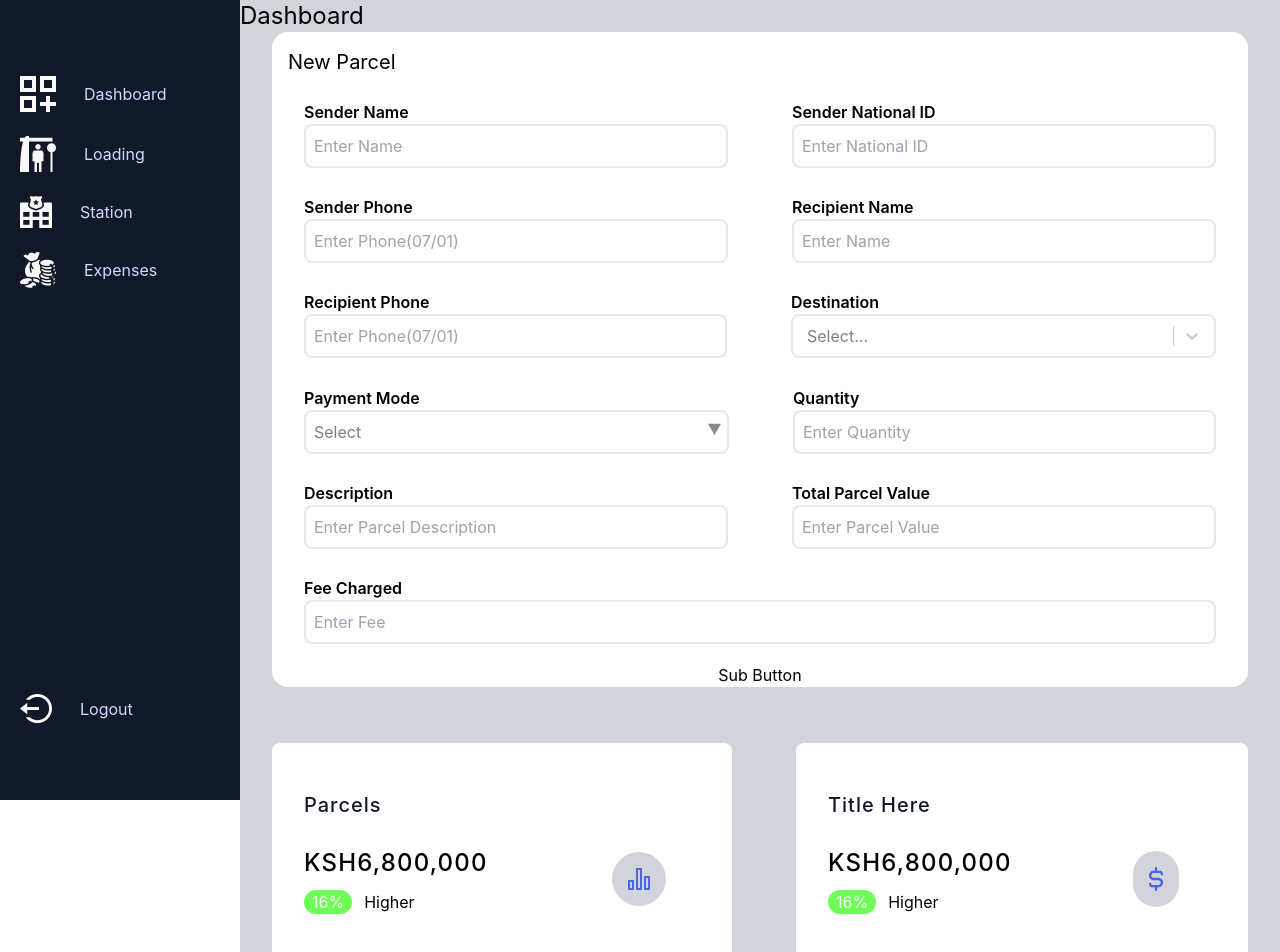
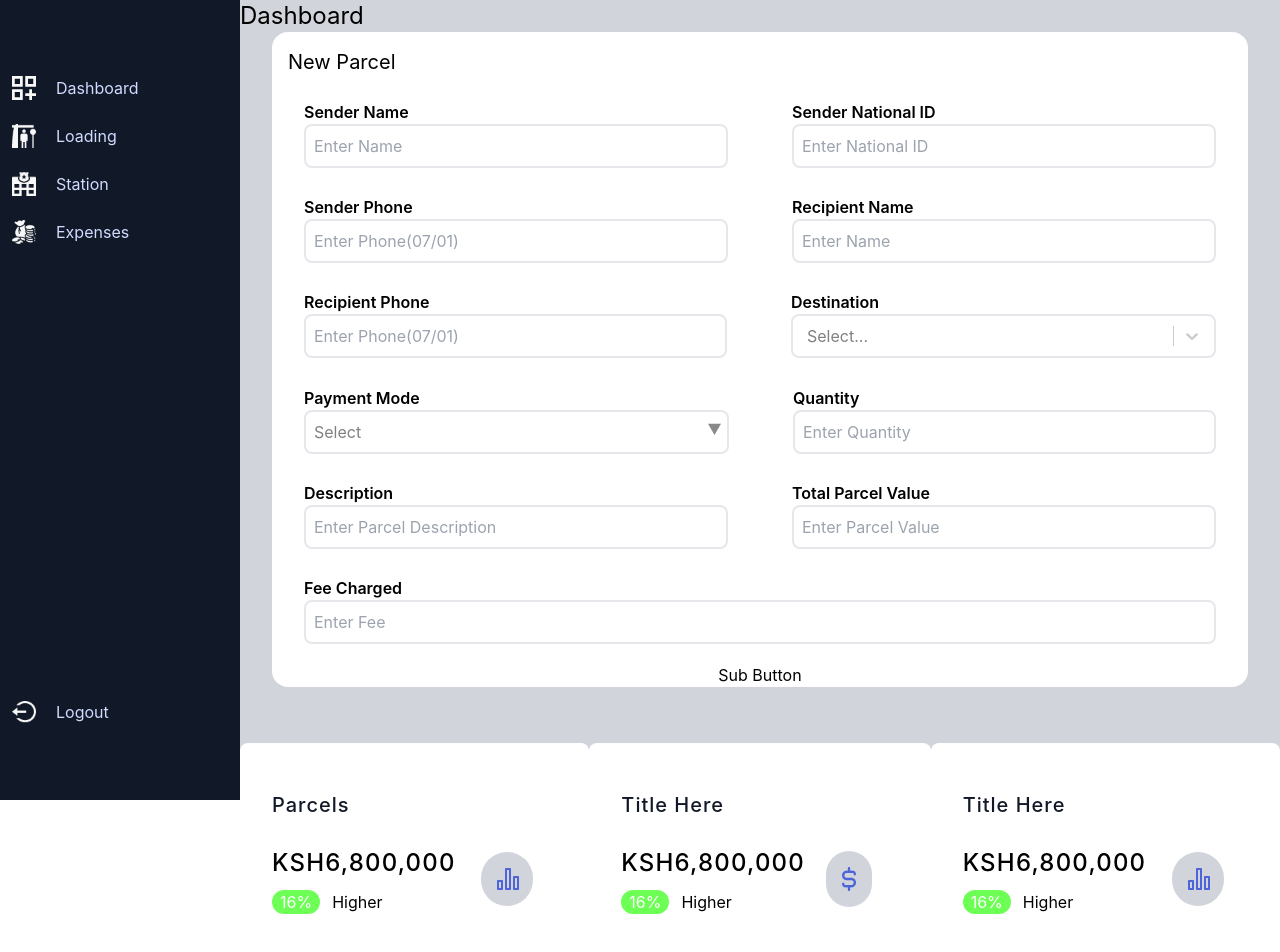
Before and after one commit to MbuviDev/matbuddy-frontend, a React (Create React App) app: page /dashboard in a window 1280 px wide. Shown: the top 952 px of the page. Built offline with nearby package versions, Linux system fonts and the light colour scheme.

Commit message:
Navbar resizing fix

```diff
--- a/src/components/DashboardDataComponent/index.jsx
+++ b/src/components/DashboardDataComponent/index.jsx
@@ -38,7 +38,7 @@ function DashboardDataComponent({
             break;
     }
     return (
-        <div className={`bg-white rounded-lg w-360 h-205 p-8 pr-6 py-12 m-8 flex-grow`}>
+        <div className={`bg-white rounded-lg w-360 h-205 p-8 pr-6 py-12 my-8 flex-grow`}>
             <h3 className='mt-46 pb-6 ml-31 font-medium text-xl leading-125 text-gray-900 font-inter tracking-wider'>
                 {heading}
             </h3>
--- a/src/components/Navbar/NavItem.jsx
+++ b/src/components/Navbar/NavItem.jsx
@@ -9,7 +9,7 @@ function NavItem({image, text, path}) {
     onClick={()=>nav(path)}
     className="flex items-center cursor-pointer py-3"
 >
-    <img src={image} className="mr-2 px-5" alt={text}/>
+    <img src={image} className="mr-2 px-2 md:px-3  w-9 md:w-12" alt={text}/>
     <span className="align-middle hover:text-white transition-colors ">{text}</span>
 
     </div>
--- a/src/components/Navbar/Navbar.jsx
+++ b/src/components/Navbar/Navbar.jsx
@@ -12,14 +12,8 @@ function Navbar() {
   const [expanded, setExpanded] = React.useState(false);
   return (
     <div
-    className={`w-20 h-screen overflow-hidden bg-gray-900 pt-16 flex flex-col sticky top-0
-    transition-all duration-200 ${
-      expanded ? "w-60" : ""
-    }`}
-
-    onMouseEnter={() => setExpanded(true)}
-    onMouseLeave={() => setExpanded(false)}
-
+    className={`w-9 md:w-12 h-screen overflow-hidden bg-gray-900 pt-16 flex flex-col sticky top-0
+    transition-all duration-200 hover:w-40 md:hover:w-60`}
   >
       <div className="flex-grow">
         <NavItem image={dashboard} path='/dashboard' text="Dashboard"/>
```
